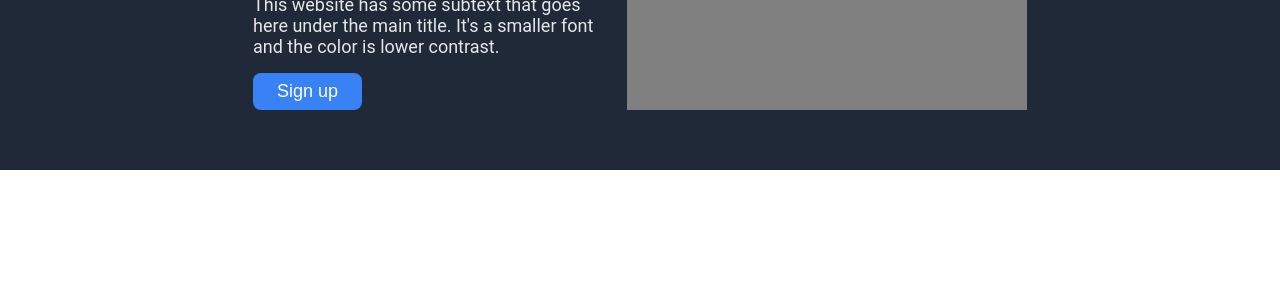
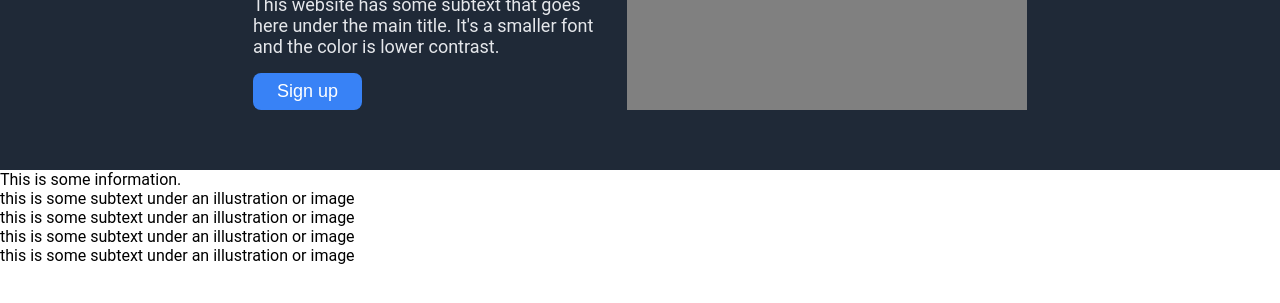
Before and after one commit to jpleonardxyz/landing-page, a plain HTML site: page index.html in a window 1280 px wide. Shown: the part 253-556 px from the top of the page. Drawn offline with Linux system fonts and the light colour scheme.

Commit message:
Add content for section 2

```diff
--- a/index.html
+++ b/index.html
@@ -28,5 +28,31 @@
             </div>
         </div>
 
+        <div class="section-2">
+            <div class="information-header">This is some information.</div>
+
+            <div class="cards">
+                <div class="card">
+                    <div class="image"></div>
+                    <div class="text">this is some subtext under an illustration or image </div>
+                </div>
+
+                <div class="card">
+                    <div class="image"></div>
+                    <div class="text">this is some subtext under an illustration or image </div>
+                </div>
+
+                <div class="card">
+                    <div class="image"></div>
+                    <div class="text">this is some subtext under an illustration or image </div>
+                </div>
+
+                <div class="card">
+                    <div class="image"></div>
+                    <div class="text">this is some subtext under an illustration or image </div>
+                </div>
+            </div>
+        </div>
+
     </body>
 </html>
```
